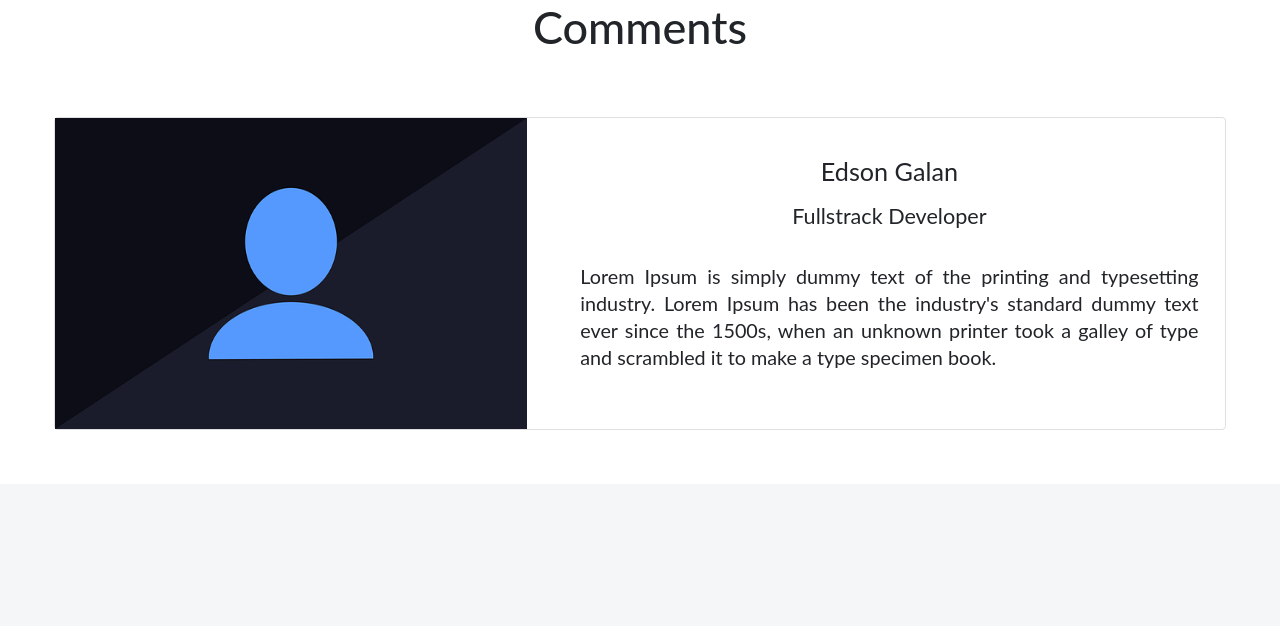
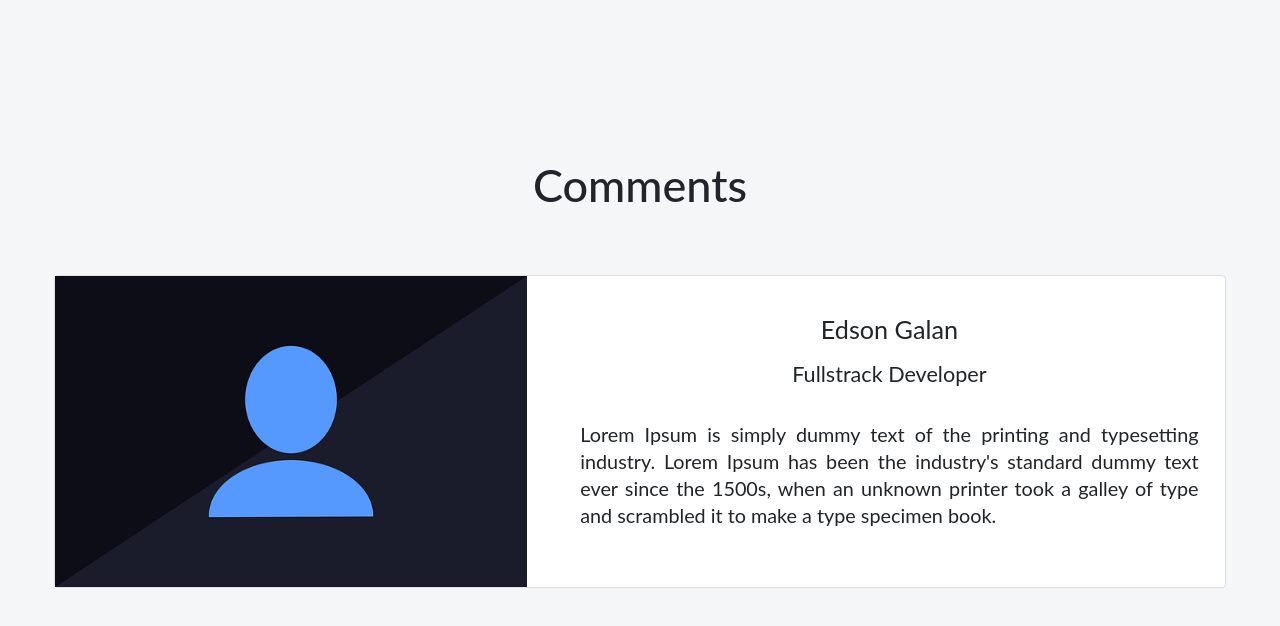
Before and after one commit to eddgalan/CommentsApp, a React (Create React App) app: page / in a window 1280 px wide. Shown: the top 626 px of the page. Built offline with nearby package versions, Linux system fonts and the light colour scheme; the HTML template or start-up script is replaced by a standard one.

Commit message:
Fix class name 'app' and change backgroundcolor

```diff
--- a/src/App.css
+++ b/src/App.css
@@ -20,6 +20,7 @@ h1 {
   align-items: center;
   justify-content: center;
   text-align: center;
+  background-color: #f5f6f7 !important;
 }
 /*
 .main-container {
--- a/src/App.js
+++ b/src/App.js
@@ -5,7 +5,7 @@ import Comment from './components/comments/comments';
 
 function App() {
   return (
-    <div className="App">
+    <div className="app">
       <div className="text-center">
         <h1 className="text-center"> Comments </h1>
         <div className="p-5">
```
